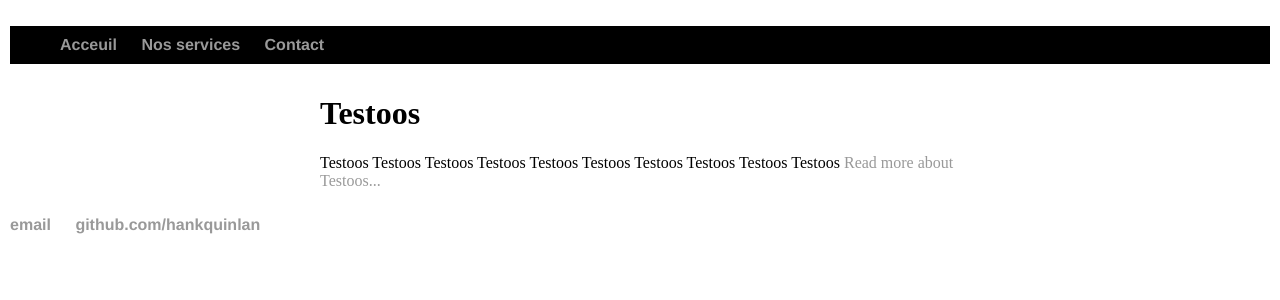
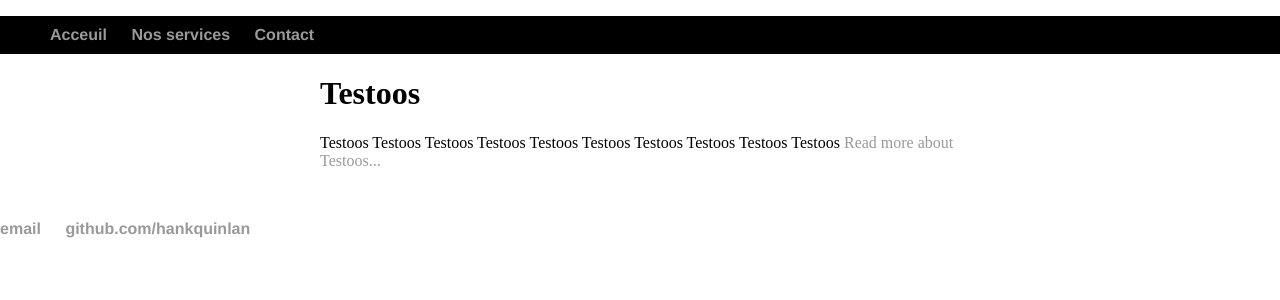
Before and after one commit to BobRendal/BobRendal.github.io, a Jekyll site: the page built from index.html, in a window 1280 px wide. Shown: the top 300 px of the page. Built offline with Jekyll 4.4.1, drawn with Linux system fonts in a browser that asks for light colours.

Commit message:
Update main.css

```diff
--- a/css/main.css
+++ b/css/main.css
@@ -3,17 +3,27 @@
     width: 100%;
 
 }
-nav ul, footer ul {
+nav ul, ul {
+    font-family:'Helvetica', 'Arial', 'Sans-Serif';
+    padding: 0px;
+    list-style: none;
+    font-weight: bold;
+    /*background-color: black;*/
+}
+nav ul li, ul li {
+    display: inline;
+    margin-right: 20px;
+}
+
+footer {
     font-family:'Helvetica', 'Arial', 'Sans-Serif';
     padding: 10px;
     list-style: none;
     font-weight: bold;
     /*background-color: black;*/
-}
-nav ul li, footer ul li {
     display: inline;
     margin-right: 20px;
-}
+ }
 
 .container {
   width: 50%; /* 1170px on your site, 50% is for this example */
```
